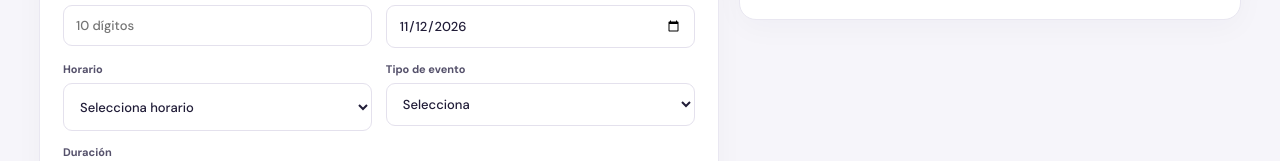
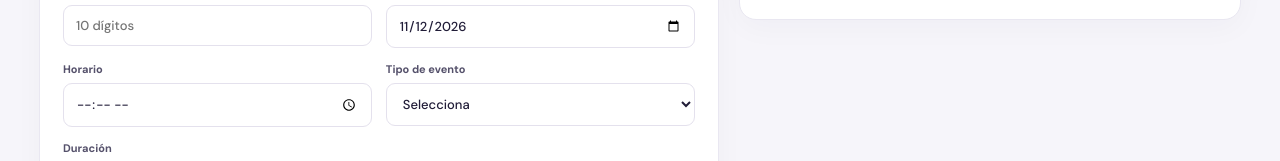
Before and after one commit to desafioslocos397-gif/AGENDA-DE-SHOW, a plain HTML site: page index.html in a window 1280 px wide. Shown: the part 615-776 px from the top of the page. Drawn offline with nearby package versions, Linux system fonts and the light colour scheme.

Commit message:
Permitir escribir o elegir hora exacta del evento

```diff
--- a/index.html
+++ b/index.html
@@ -30,7 +30,7 @@
             <label>Municipio<input name="municipio" required placeholder="Municipio del evento"></label>
             <label>Teléfono / WhatsApp<input name="telefono" required inputmode="tel" placeholder="10 dígitos"></label>
             <label>Fecha del evento<input name="fecha" type="date" required></label>
-            <label>Horario<select name="hora" required><option value="">Selecciona horario</option></select></label>
+            <label>Horario<input name="hora" type="time" step="60" required></label>
             <label>Tipo de evento<select name="tipo" required><option value="">Selecciona</option><option>Cumpleaños infantil</option><option>Cumpleaños juvenil</option><option>Show de adultos</option><option>Baby shower</option><option>Escuela / Colegio</option><option>Evento empresarial</option><option>Posada</option><option>Otro</option></select></label>
             <label>Duración<select name="duracion"><option>1 hora</option><option>1 hora y 30 minutos</option><option>2 horas</option><option>Personalizada</option></select></label>
             <label class="full">Domicilio del evento<input name="domicilio" required placeholder="Calle, número, colonia y municipio"></label>
```
